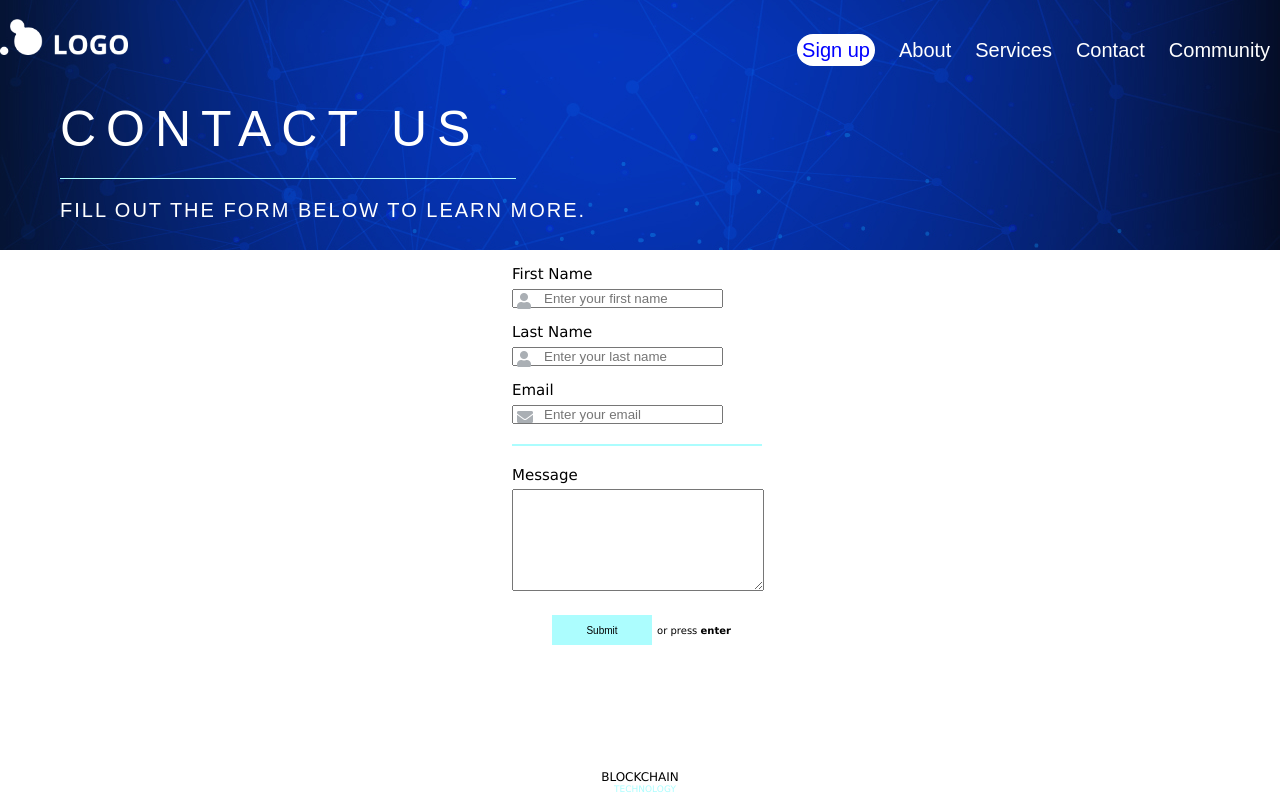
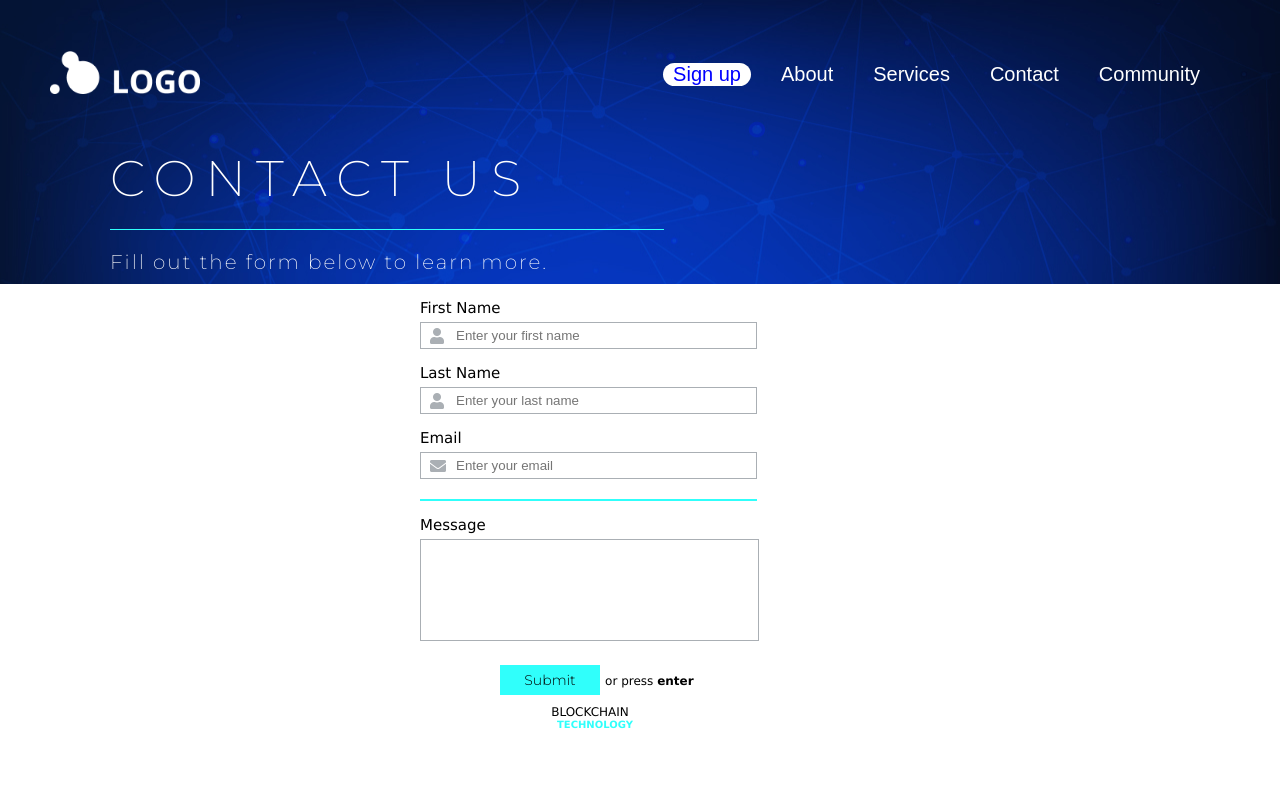
Before and after one commit to Daniela-Muresan/blockchain-layout, a plain HTML site: page contact.html in a window 1280 px wide. Drawn offline with Linux system fonts and the light colour scheme.

Commit message:
header and form have been changed

```diff
--- a/contact.html
+++ b/contact.html
@@ -9,34 +9,45 @@
     <meta name="author" content="Daiela Muresan">
     <meta name="viewport" content="width=device-width, initial-scale=1.0">
 
+    <link href="https://fonts.googleapis.com/css2?family=Montserrat:wght@200;300&display=swap" rel="stylesheet">
     <link rel="stylesheet" href="external_resources/font-awsesome/css/all.css">
     <link rel="stylesheet" type="text/css" href="resources/main.css">
+
+    <link rel="icon" ype="image/png" href="assets/logo-favicon.png">
 </head>
 
 <body>
-    <div class="container-contact-page">
-        <div class="contact-page-wrapper">
-            <div class="page-wrapper">
+    <div class="page2-wrapper">
         <header>
+            <div class="header-pg2">
+                <div class="header-pg2-content">
+                    <div class="header-wrapper">
                         <div class="logo">
                             <img src="assets/logo.png" alt="logo_img">
                         </div>
                         <nav>
-                        <a href="singin.html">Sign up</a>
-                        <a href="about.html">About</a>
-                        <a href="#">Services</a>
-                        <a href="contact.html">Contact</a>
-                        <a href="#">Community</a>
+                            <ul class="nav-list">
+                                <li><a href="singin.html">Sign up</a></li>
+                                <li><a href="about.html">About</a></li>
+                                <li><a href="#">Services</a></li>
+                                <li><a href="contact.html">Contact</a></li>
+                                <li><a href="#">Community</a></li>
+                            </ul>
                         </nav>
-                </header>
-                <!--Ar fi fost mai corect sa le inglobez?-->
-                <!-- in header, da -->
+                    </div>
+
+                    <div class="content-header-wrapper">
                         <h1>Contact us</h1>
                         <div class="line"></div>
                         <h2>Fill out the form below to learn more.</h2>
                     </div>
-            <form action="">
+                </div>
+            </div>
+        </header>
+
+        <form>
             <div class="contact-form-wrapper">
+                <div class="content-form-wrapper">
                     <label for="FirstName-Input">First Name</label>
                     <div class="input-wrapper">
                         <i class="fas fa-user"></i>
@@ -57,18 +68,21 @@
                         <input type="email" id="Email" required placeholder="Enter your email">
                     </div>
 
-                    <div class="line"></div>
+                    <div class="line-form"></div>
 
                     <label for="Message-Input">Message</label>
                     <textarea id="Message-Input" minlength="50" maxlength="250"></textarea>
+                </div>
 
                 <section class="button-section">
-                        <button type="submit" accesskey="e">Submit</button>
-                        <div>or press <a href="#">enter</a> </div>
-                        <!-- <div>or press <span>enter</span> </div> -->
+                    <button type="submit" accesskey="e">
+                        <a href="#">Submit</a>
+                    </button>
+                    <div>or press <span>enter</span></div>
                 </section>
             </div>
         </form>
+
         <footer>
             <div class="blockchain">Blockchain</div>
             <div class="technology">Technology</div>
@@ -76,5 +90,4 @@
     </div>
     </div>
 </body>
-
 </html>
--- a/resources/main.css
+++ b/resources/main.css
@@ -23,99 +23,133 @@ html,body{
     background-size: cover;
     background-position: center;
     text-align: center;
+    box-sizing: border-box;
+    padding-top: 1px;
 }
-
-/* aici avem nevoie de putin spatiere pe header, logo este lipit de extremitati, pe meniu ai un spatiu ce ramane pe care nu l-ai decis tu, layout-ul trebuie respectat pe detaliile astea, altfel iti va fi intors inapoi */
-header{
-    height: 100px;
+.page2-wrapper{
     width: 100%;
+    height: 100%;
+    background-color: #fff;
+}
+.header-wrapper{
+    /* border: 2px solid #fff; */
+    display: flex;
+    align-items: center;
+    margin: 50px 50px;
+}
+.header-pg2{
+    background-image: url(../assets/background.jpg);
+}
+.header-pg2-content{
+    padding-top: 1px;
+    /* margin: 50px 50px; */
+}
+nav{
+    flex-grow: 1;
+}
+.nav-list{
+    /* border:2px solid #fff; */
+    display:flex;
+    align-items: center;
+    margin: 0 10px;
+    list-style: none;
 }
 .logo{
-    width: 10%;
-    /* el de default vine pus sus in stanga, nu inteleg de ai nevoie de fix */
-    float:left;
-    /* nu inteleg foarte bine daca ai folosit line-height pentru spatiere, dar neavand text aici nu este o tehnica ok */
-    line-height: 100px;
+    width: 150px;
+    height: auto;
 }
-img{
-    max-width: 100%;
+.logo img{
+    width: 100%;
+    height: auto;
 }
-nav{
-    float:right;
-    line-height: 100px;
+.nav-list li{
+    margin: 0 10px;
 }
-nav a{
+.nav-list li a{
     text-decoration: none;
     font-family: Arial, Helvetica, sans-serif;
     font-size: 20px;
     margin: 0 10px;
     color: #fff;
 }
-a:hover{
+.nav-list li:first-child{
+    margin-left: auto;
+    background-color: white;
+    border-radius: 20px;
+}
+.nav-list li:first-child a{
+    color: blue;
+}
+.nav-list li a:hover{
     color:blue;
 }
-nav a:first-child{
-    background-color: white;
-    border-radius: 20px;
-    padding: 5px;
-    color: blue;
-}
-main h1,h2,.contact-page-wrapper h1{
+main h1,main h2,.contact-page-wrapper h1{
     text-transform: uppercase;
     font-family: Arial, Helvetica, sans-serif;
 }
 main h1{
-    padding-top:10%;
-    font-size: 50px;
+    margin-top: 100px;
+    font-size: 60px;
     color: rgb(255,255,255);
 }
 main h2{
+    font-family: 'Montserrat', sans-serif;
     color: #acfdfe;
     font-size: 70px;
     letter-spacing: 20px;
     font-weight: 100;
 }
-.contact-page-wrapper h1, .contact-page-wrapper h2{
+.content-header-wrapper{
+    margin: 0 50px;
+    /* border: 2px solid greenyellow;    */
+}
+.content-header-wrapper h1, .content-header-wrapper h2{
     color: white;
     font-weight: 100;
     text-align: left;
     padding-left: 60px;
+    margin: 10px 0;
 }
-.contact-page-wrapper h1{
+.content-header-wrapper h1{
+    font-family: 'Montserrat', sans-serif;
     font-size: 50px;
     letter-spacing: 10px;
+    text-transform: uppercase;
 }
-.contact-page-wrapper h2{
+.content-header-wrapper h2{
     font-size: 20px;
     letter-spacing: 2px;
+    padding-bottom: 10px;
+    font-family: 'Montserrat', sans-serif;
 }
 .line{
     border-top-style: solid;
     border-top-width: thin;
     border-color: #acfdfe;
-    width: 20%;
+    width: 30%;
     margin-left: auto;
     margin-right: auto;
 }
-.contact-page-wrapper .line{
+.content-header-wrapper .line{
     margin-left: 60px;
     margin-top: 20px;
     margin-bottom: 20px;
     padding-left: 200px;
+    border-color: #30FFFB;
 }
 p{
-    padding:2% 15%;
+    padding: 2% 15%;
     color: #acfdfe ;
 }
-
-/* as mai dori sa lucrezi putin pe form, still nu este respectat, detaliile nu sunt optionale in cazul nostru */
-/* input-uri, textarea, height, color, border - mai este de lucru aici */
-.contact-form-wrapper{
+.contact-form-wrapper, .button-section, footer{
     font-family: Verdana, Geneva, Tahoma, sans-serif;
-    /* de ce facem acest lucru? layout nu se construieste asa */
-    /* putem sa dam un width si sa centram orizontal, aceasta este o tehnica de layout, daca merge cat de cat nu inseamna ca e ok */
-    position: absolute;
-    left: 40%;
+    width: 50%;
+    height: auto;
+    margin-left: auto;
+    margin-right: auto;
+}
+.content-form-wrapper{
+    margin: 10px 0 10px 100px;
 }
 label{
     display: block;
@@ -129,60 +163,67 @@ label{
 }
 .input-wrapper i{
     position: absolute;
-    top: 5px;
-    left: 5px;
+    top: 6px;
+    left: 10px;
     color: #aaafb4;
 }
 .input-wrapper input{
-    padding-left: 30px ;
+    padding-left: 35px ;
+    height: 25px;
+    width: 300px;
+    border: 1px solid #aaafb4;
 }
  textarea{
-    width: 250px;
+    width: 337px;
+    border: 1px solid #aaafb4;
+    height: 100px;
+    resize: none;
 }
-textarea{
-    height: 100px;
-}
-.contact-form-wrapper .line{
-    margin-left: 0;
-    padding-left: 200px;
-    border-top-width: 2px;
+.line-form{
+    border-top: 2px solid #30FFFB;
+    margin: 20px 0 15px;
+    width: 337px;
 }
 button{
     display: block;
     width: 100px;
     height: 30px;
-    background-color: #acfdfe;
+    background-color: #30FFFB;
     border: none;
-    margin-top: 20px;
-    margin-left: 40px;
+    margin-top: 10px;
+    margin-left: 20px;
+    font-family: 'Montserrat', sans-serif;
 }
 .button-section div,button{
     display: inline-block;
-    font-size: 10px;
+    font-size: 12px;
 }
-/* .button-section div span{
-    font-weight: bold;
-} */
-.button-section div a{
+.button-section  span{
     font-weight: bold;
     text-decoration: none;
-    color:black;
 }
+.button-section a{
+     text-decoration: none;
+     color: black;
+     font-size: 14px;
+}
+
+/*poti sa-mi dai,te rog o idee de cum as putea sa aliniez footer-ul acesta?*/
 footer{
-    position: absolute;
-    bottom: 20px;
+    /* border: 2px solid black; */
+    margin-top: 10px;
     font-family: Verdana, Geneva, Tahoma, sans-serif;
-    font-weight: 100;
     text-transform: uppercase;
-    width:100%;
-    height: 10px;
     text-align: center;
 }
 footer .blockchain{
     font-size: 12px;
+    margin-right: 100px;
 }
 footer .technology{
-    font-size: 9px;
-    color:#acfdfe;
+    font-size: 10px;
+    color: #30FFFB;
     padding-left: 10px;
+    margin-right: 100px;
+    font-weight: 700;
 }
```
Also changed, not shown: index.html (+14 -9 lines). Lines whose indentation alone changed are shown as unchanged.
